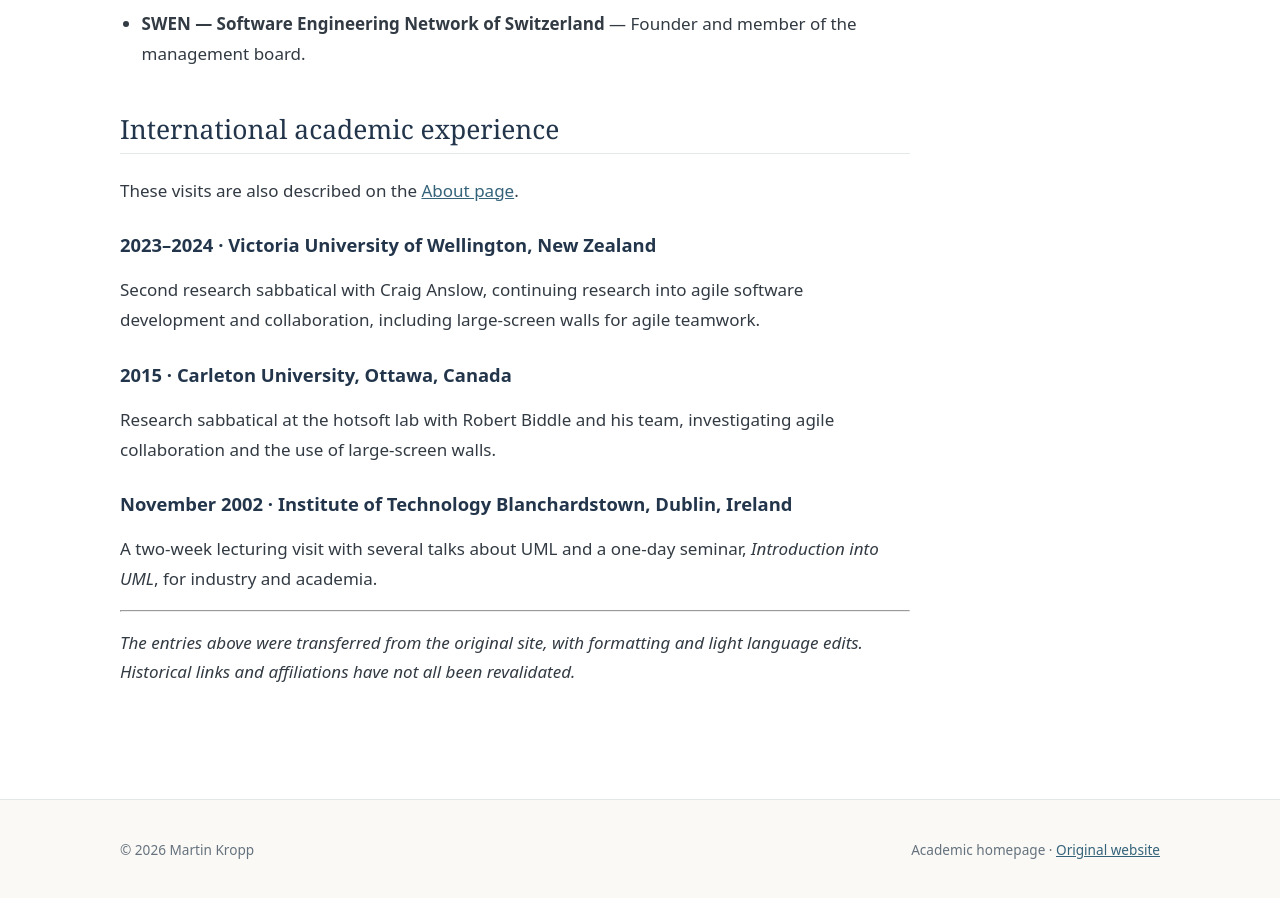
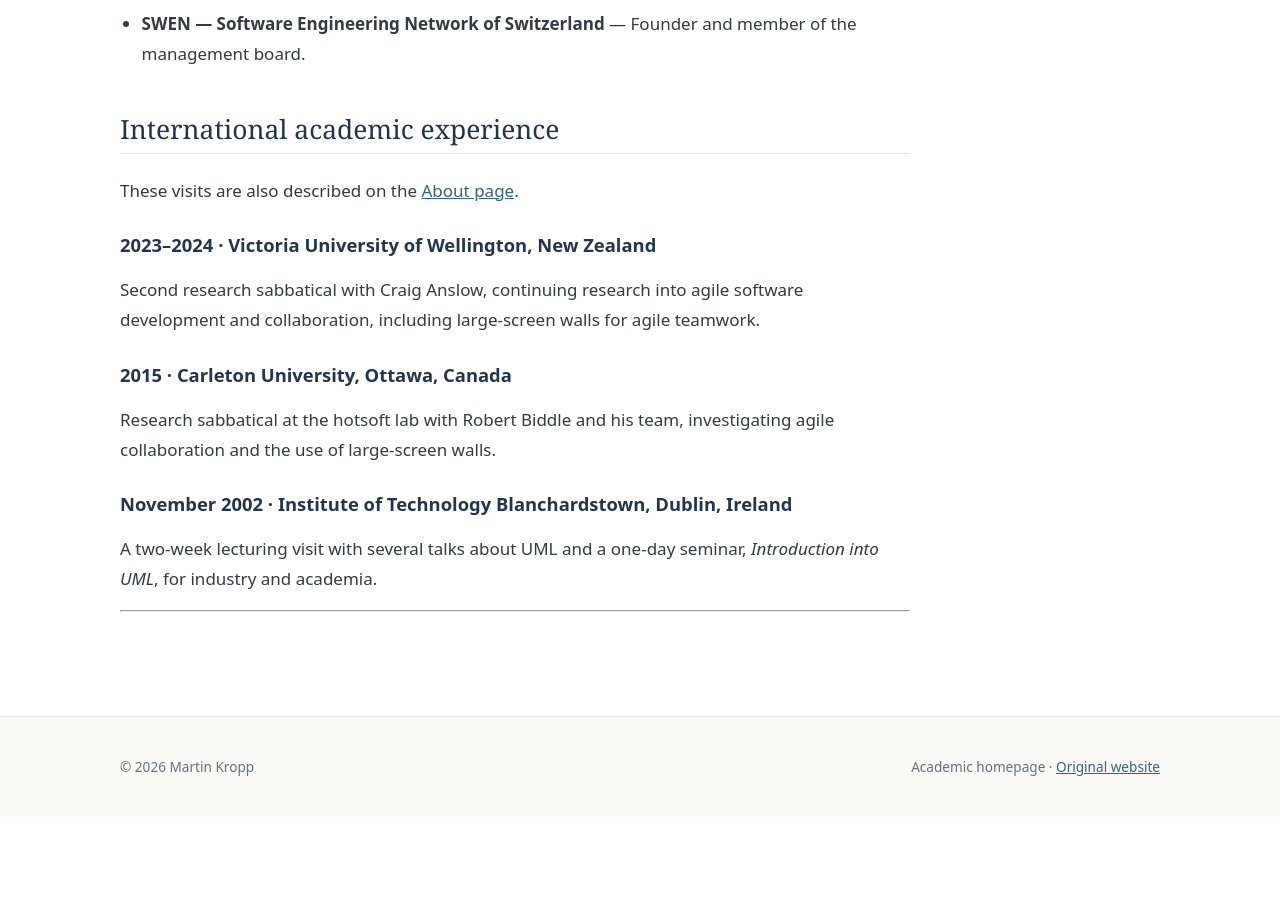
Before and after one commit to martinkropp/martinkropp.github.io, a Jekyll site: the page built from professional-activities1.md, in a window 1280 px wide and 900 px high, scrolled down 1682 px. Built offline with Jekyll 4.4.1, drawn with Linux system fonts in a browser that asks for light colours; after the commit the page ends 2499 px from its top, so only the background shows below that.

Commit message:
Remove editorial migration notes from professional-activities1.md

```diff
--- a/professional-activities1.md
+++ b/professional-activities1.md
@@ -50,5 +50,3 @@ Research sabbatical at the hotsoft lab with Robert Biddle and his team, investig
 A two-week lecturing visit with several talks about UML and a one-day seminar, *Introduction into UML*, for industry and academia.
 
 ---
-
-*The entries above were transferred from the original site, with formatting and light language edits. Historical links and affiliations have not all been revalidated.*
```
